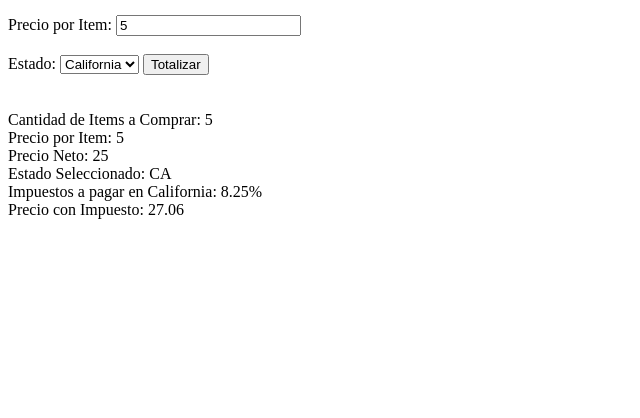
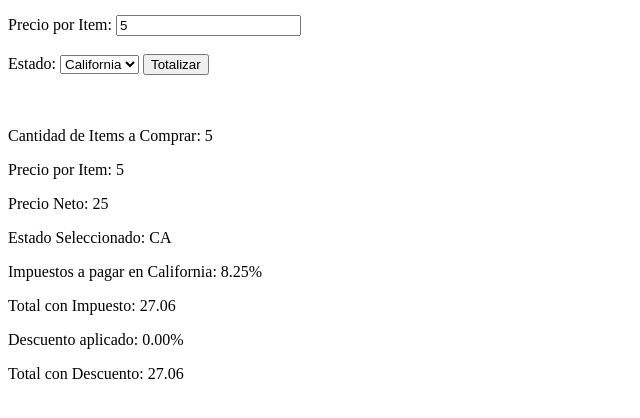
Before and after one commit to SantiSaaUCB/IngSoft-EjemploTotalizadorVentas, a website built with Parcel: page index.html in a window 1280 px wide. Both pictures are taken after typing "5", "5" into the empty fields and a click on the input "Totalizar". Shown: the part 104-522 px from the top of the page, without its empty margins (0-640 px from the left). Built offline with nearby package versions, Linux system fonts and the light colour scheme.

Commit message:
fix: calcula el descuento con el precio y el impuesto, cambio de etiquetas en el index y muestra correctamente el descuento

```diff
--- a/index.html
+++ b/index.html
@@ -24,13 +24,14 @@
     </form> <br> <br>
 
     <div id="resultado-div">
-      <label id="info-cantidadItems"></label> <br>
-      <label id="info-precioItem"></label> <br>
-      <label id="info-precioNeto"></label> <br>
-      <label id="info-estado"></label> <br>
-      <label id="info-porcentajeImpuestos"></label> <br>
-      <label id="info-totalConImpuesto"></label> <br>
-      <label id="info-porcentajeDescuentos"></label> <br>
+      <p id="info-cantidadItems"></p>
+      <p id="info-precioItem"></p>
+      <p id="info-precioNeto"></p>
+      <p id="info-estado"></p>
+      <p id="info-porcentajeImpuestos"></p>
+      <p id="info-totalConImpuesto"></p>
+      <p id="info-porcentajeDescuentos"></p>
+      <p id="info-totalConDescuento"></p>
     </div>
     <script type="module" src="./src/presenter.js"></script>
   </body>
--- a/src/presenter.js
+++ b/src/presenter.js
@@ -10,7 +10,8 @@ const textPrecioNeto = document.querySelector("#info-precioNeto");
 const textEstado = document.querySelector("#info-estado");
 const textPorcentajeImpuesto = document.querySelector("#info-porcentajeImpuestos");
 const textTotalConImpuesto = document.querySelector("#info-totalConImpuesto");
-const textPorcentajeDescuento = document.querySelector("#info-porcentajeDescuento");
+const textPorcentajeDescuento = document.querySelector("#info-porcentajeDescuentos");
+const textTotalConDescuento = document.querySelector("#info-totalConDescuento");
 
 form.addEventListener("submit", (event) => {
   event.preventDefault();
@@ -27,6 +28,7 @@ form.addEventListener("submit", (event) => {
   textPrecioNeto.textContent = `Precio Neto: ${resultado.precioNeto}`;
   textEstado.textContent = `Estado Seleccionado: ${estadoSeleccionado}`;
   textPorcentajeImpuesto.textContent = `Impuestos a pagar en ${estadoNombre}: ${(resultado.impuesto * 100).toFixed(2)}%`;
-  textTotalConImpuesto.textContent = `Precio con Impuesto: ${resultado.totalConImpuesto.toFixed(2)}`;
-  textPorcentajeDescuento.textContent = `Descuento aplicado para ${cantidadItems}: ${resultado.totalConImpuesto.toFixed(2)}`;
+  textTotalConImpuesto.textContent = `Total con Impuesto: ${resultado.totalConImpuesto.toFixed(2)}`;
+  textPorcentajeDescuento.textContent = `Descuento aplicado: ${(resultado.descuento * 100).toFixed(2)}%`;
+  textTotalConDescuento.textContent = `Total con Descuento: ${resultado.totalConDescuento.toFixed(2)}`;
 });
--- a/src/totalizador.js
+++ b/src/totalizador.js
@@ -11,21 +11,22 @@ function totalizar(cantidad_items, precio_item, codigo_estado) {
     case "AL": impuesto = 0.04; break;
     default: impuesto = 0;
   }
+  const totalConImpuesto = precioNeto + (precioNeto * impuesto);
 
   switch (true) {
-    case cantidad_items >= 7000: descuento = 0.07; break;
-    case cantidad_items >= 3000: descuento = 0.05; break;
-    case cantidad_items >= 1000: descuento = 0.03; break;
+    case totalConImpuesto >= 7000: descuento = 0.07; break;
+    case totalConImpuesto >= 3000: descuento = 0.05; break;
+    case totalConImpuesto >= 1000: descuento = 0.03; break;
     default: descuento = 0;
   }
-
-  const totalConImpuesto = precioNeto + (precioNeto * impuesto);
+  const totalConDescuento = totalConImpuesto - (totalConImpuesto * descuento);
 
   return {
     precioNeto,
     impuesto,
     totalConImpuesto,
-    descuento
+    descuento,
+    totalConDescuento
   };
 }
 
```
Also changed, not shown: src/totalizador.test.js (+8 -4 lines).
